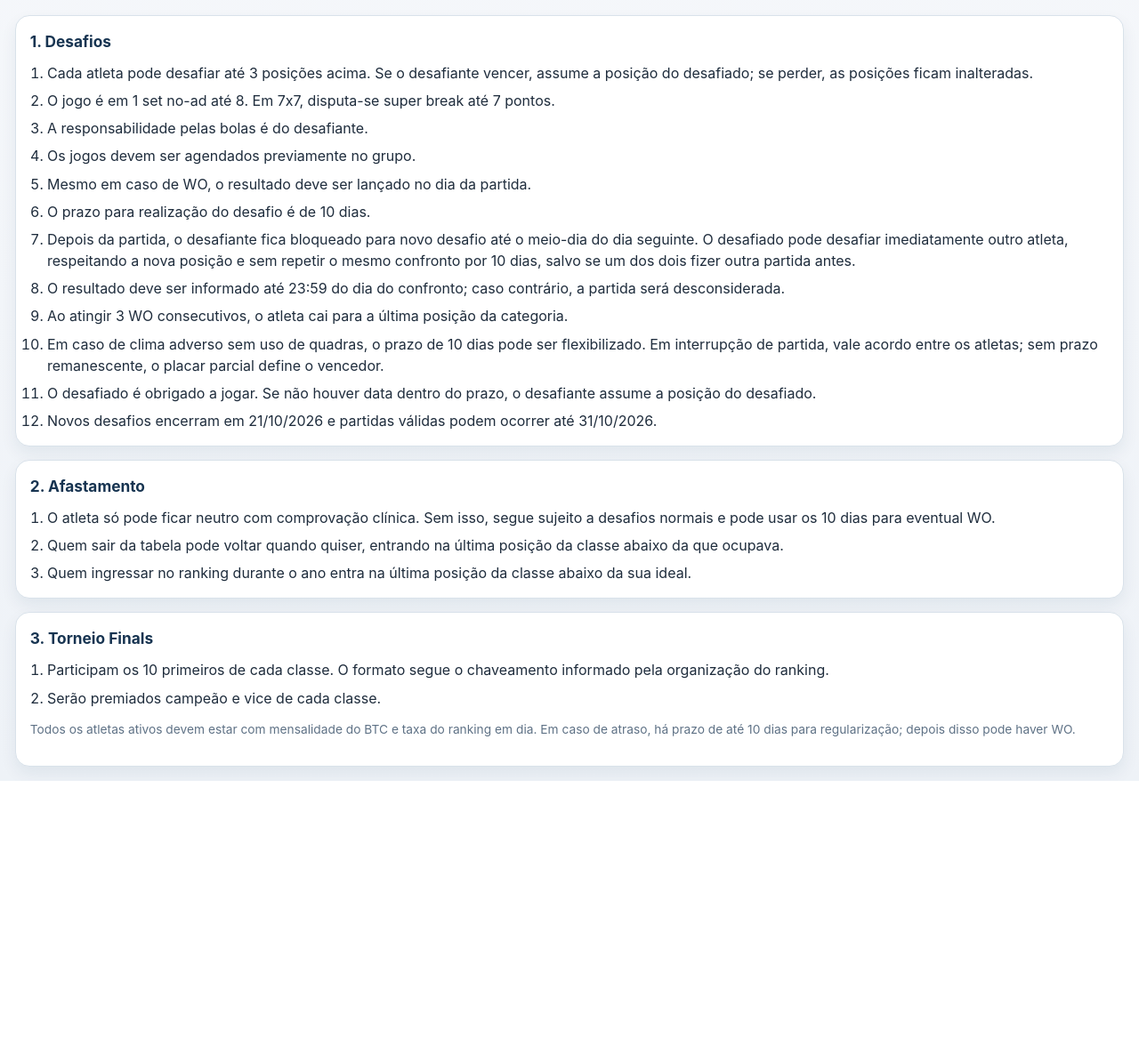
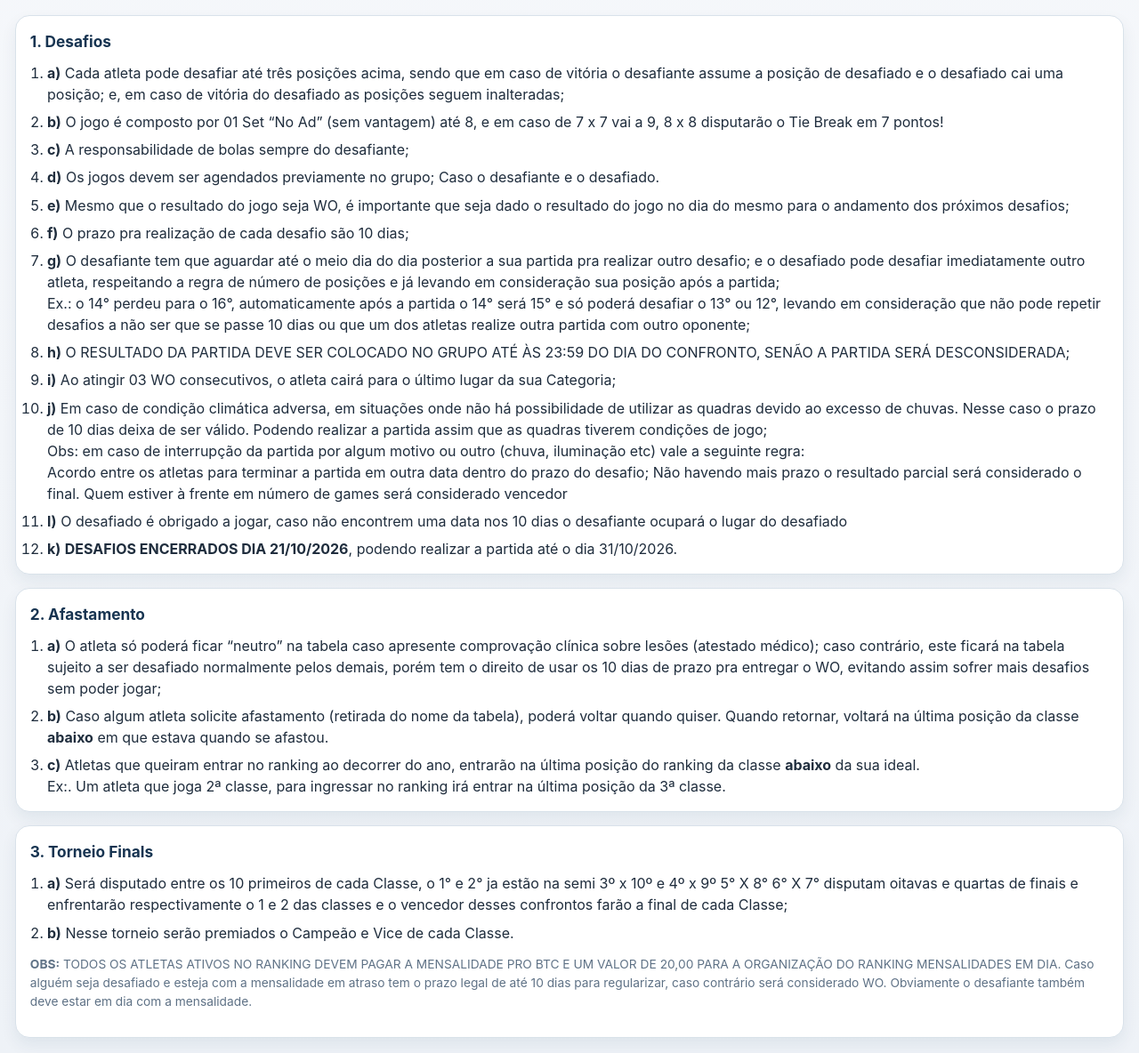
Before and after one commit to GabrielMarangon/x1-beachlounge, a Flask app: page /regulamento in a window 1280 px wide. Shown: the part 194-1378 px from the top of the page at 89% size. Before the commit the page ends 1072 px from the top, so only its background shows below. Run offline with Flask 3, Linux system fonts and the light colour scheme; the visitor is signed in with stand-in values (Sample User, id 1).

Commit message:
Update ranking regulation text

```diff
--- a/templates/regulamento.html
+++ b/templates/regulamento.html
@@ -33,37 +33,37 @@
     <section class="panel regulamento-panel">
       <h2>1. Desafios</h2>
       <ol class="regulamento-lista">
-        <li>Cada atleta pode desafiar até 3 posições acima. Se o desafiante vencer, assume a posição do desafiado; se perder, as posições ficam inalteradas.</li>
-        <li>O jogo é em 1 set no-ad até 8. Em 7x7, disputa-se super break até 7 pontos.</li>
-        <li>A responsabilidade pelas bolas é do desafiante.</li>
-        <li>Os jogos devem ser agendados previamente no grupo.</li>
-        <li>Mesmo em caso de WO, o resultado deve ser lançado no dia da partida.</li>
-        <li>O prazo para realização do desafio é de 10 dias.</li>
-        <li>Depois da partida, o desafiante fica bloqueado para novo desafio até o meio-dia do dia seguinte. O desafiado pode desafiar imediatamente outro atleta, respeitando a nova posição e sem repetir o mesmo confronto por 10 dias, salvo se um dos dois fizer outra partida antes.</li>
-        <li>O resultado deve ser informado até 23:59 do dia do confronto; caso contrário, a partida será desconsiderada.</li>
-        <li>Ao atingir 3 WO consecutivos, o atleta cai para a última posição da categoria.</li>
-        <li>Em caso de clima adverso sem uso de quadras, o prazo de 10 dias pode ser flexibilizado. Em interrupção de partida, vale acordo entre os atletas; sem prazo remanescente, o placar parcial define o vencedor.</li>
-        <li>O desafiado é obrigado a jogar. Se não houver data dentro do prazo, o desafiante assume a posição do desafiado.</li>
-        <li>Novos desafios encerram em 21/10/2026 e partidas válidas podem ocorrer até 31/10/2026.</li>
+        <li><strong>a)</strong> Cada atleta pode desafiar até três posições acima, sendo que em caso de vitória o desafiante assume a posição de desafiado e o desafiado cai uma posição; e, em caso de vitória do desafiado as posições seguem inalteradas;</li>
+        <li><strong>b)</strong> O jogo é composto por 01 Set “No Ad” (sem vantagem) até 8, e em caso de 7 x 7 vai a 9, 8 x 8 disputarão o Tie Break em 7 pontos!</li>
+        <li><strong>c)</strong> A responsabilidade de bolas sempre do desafiante;</li>
+        <li><strong>d)</strong> Os jogos devem ser agendados previamente no grupo; Caso o desafiante e o desafiado.</li>
+        <li><strong>e)</strong> Mesmo que o resultado do jogo seja WO, é importante que seja dado o resultado do jogo no dia do mesmo para o andamento dos próximos desafios;</li>
+        <li><strong>f)</strong> O prazo pra realização de cada desafio são 10 dias;</li>
+        <li><strong>g)</strong> O desafiante tem que aguardar até o meio dia do dia posterior a sua partida pra realizar outro desafio; e o desafiado pode desafiar imediatamente outro atleta, respeitando a regra de número de posições e já levando em consideração sua posição após a partida;<br>Ex.: o 14° perdeu para o 16°, automaticamente após a partida o 14° será 15° e só poderá desafiar o 13° ou 12°, levando em consideração que não pode repetir desafios a não ser que se passe 10 dias ou que um dos atletas realize outra partida com outro oponente;</li>
+        <li><strong>h)</strong> O RESULTADO DA PARTIDA DEVE SER COLOCADO NO GRUPO ATÉ ÀS 23:59 DO DIA DO CONFRONTO, SENÃO A PARTIDA SERÁ DESCONSIDERADA;</li>
+        <li><strong>i)</strong> Ao atingir 03 WO consecutivos, o atleta cairá para o último lugar da sua Categoria;</li>
+        <li><strong>j)</strong> Em caso de condição climática adversa, em situações onde não há possibilidade de utilizar as quadras devido ao excesso de chuvas. Nesse caso o prazo de 10 dias deixa de ser válido. Podendo realizar a partida assim que as quadras tiverem condições de jogo;<br>Obs: em caso de interrupção da partida por algum motivo ou outro (chuva, iluminação etc) vale a seguinte regra:<br>Acordo entre os atletas para terminar a partida em outra data dentro do prazo do desafio; Não havendo mais prazo o resultado parcial será considerado o final. Quem estiver à frente em número de games será considerado vencedor</li>
+        <li><strong>l)</strong> O desafiado é obrigado a jogar, caso não encontrem uma data nos 10 dias o desafiante ocupará o lugar do desafiado</li>
+        <li><strong>k)</strong> <strong>DESAFIOS ENCERRADOS DIA 21/10/2026</strong>, podendo realizar a partida até o dia 31/10/2026.</li>
       </ol>
     </section>
 
     <section class="panel regulamento-panel">
       <h2>2. Afastamento</h2>
       <ol class="regulamento-lista">
-        <li>O atleta só pode ficar neutro com comprovação clínica. Sem isso, segue sujeito a desafios normais e pode usar os 10 dias para eventual WO.</li>
-        <li>Quem sair da tabela pode voltar quando quiser, entrando na última posição da classe abaixo da que ocupava.</li>
-        <li>Quem ingressar no ranking durante o ano entra na última posição da classe abaixo da sua ideal.</li>
+        <li><strong>a)</strong> O atleta só poderá ficar “neutro” na tabela caso apresente comprovação clínica sobre lesões (atestado médico); caso contrário, este ficará na tabela sujeito a ser desafiado normalmente pelos demais, porém tem o direito de usar os 10 dias de prazo pra entregar o WO, evitando assim sofrer mais desafios sem poder jogar;</li>
+        <li><strong>b)</strong> Caso algum atleta solicite afastamento (retirada do nome da tabela), poderá voltar quando quiser. Quando retornar, voltará na última posição da classe <strong>abaixo</strong> em que estava quando se afastou.</li>
+        <li><strong>c)</strong> Atletas que queiram entrar no ranking ao decorrer do ano, entrarão na última posição do ranking da classe <strong>abaixo</strong> da sua ideal.<br>Ex:. Um atleta que joga 2ª classe, para ingressar no ranking irá entrar na última posição da 3ª classe.</li>
       </ol>
     </section>
 
     <section class="panel regulamento-panel">
       <h2>3. Torneio Finals</h2>
       <ol class="regulamento-lista">
-        <li>Participam os 10 primeiros de cada classe. O formato segue o chaveamento informado pela organização do ranking.</li>
-        <li>Serão premiados campeão e vice de cada classe.</li>
+        <li><strong>a)</strong> Será disputado entre os 10 primeiros de cada Classe, o 1° e 2° ja estão na semi 3º x 10º e 4º x 9º 5° X 8° 6° X 7° disputam oitavas e quartas de finais e enfrentarão respectivamente o 1 e 2 das classes e o vencedor desses confrontos farão a final de cada Classe;</li>
+        <li><strong>b)</strong> Nesse torneio serão premiados o Campeão e Vice de cada Classe.</li>
       </ol>
-      <p class="hint">Todos os atletas ativos devem estar com mensalidade do BTC e taxa do ranking em dia. Em caso de atraso, há prazo de até 10 dias para regularização; depois disso pode haver WO.</p>
+      <p class="hint"><strong>OBS:</strong> TODOS OS ATLETAS ATIVOS NO RANKING DEVEM PAGAR A MENSALIDADE PRO BTC E UM VALOR DE 20,00 PARA A ORGANIZAÇÃO DO RANKING MENSALIDADES EM DIA. Caso alguém seja desafiado e esteja com a mensalidade em atraso tem o prazo legal de até 10 dias para regularizar, caso contrário será considerado WO. Obviamente o desafiante também deve estar em dia com a mensalidade.</p>
     </section>
   </main>
 
```
